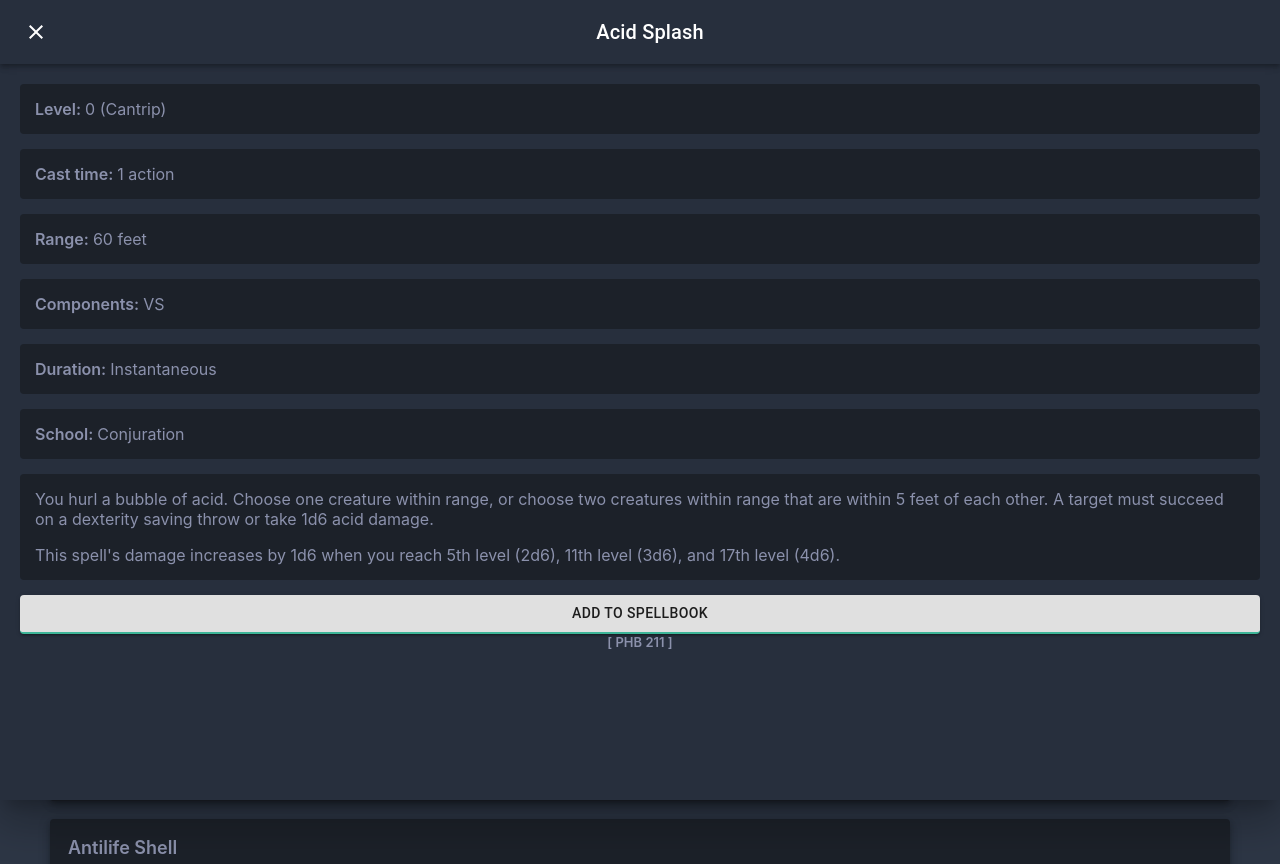
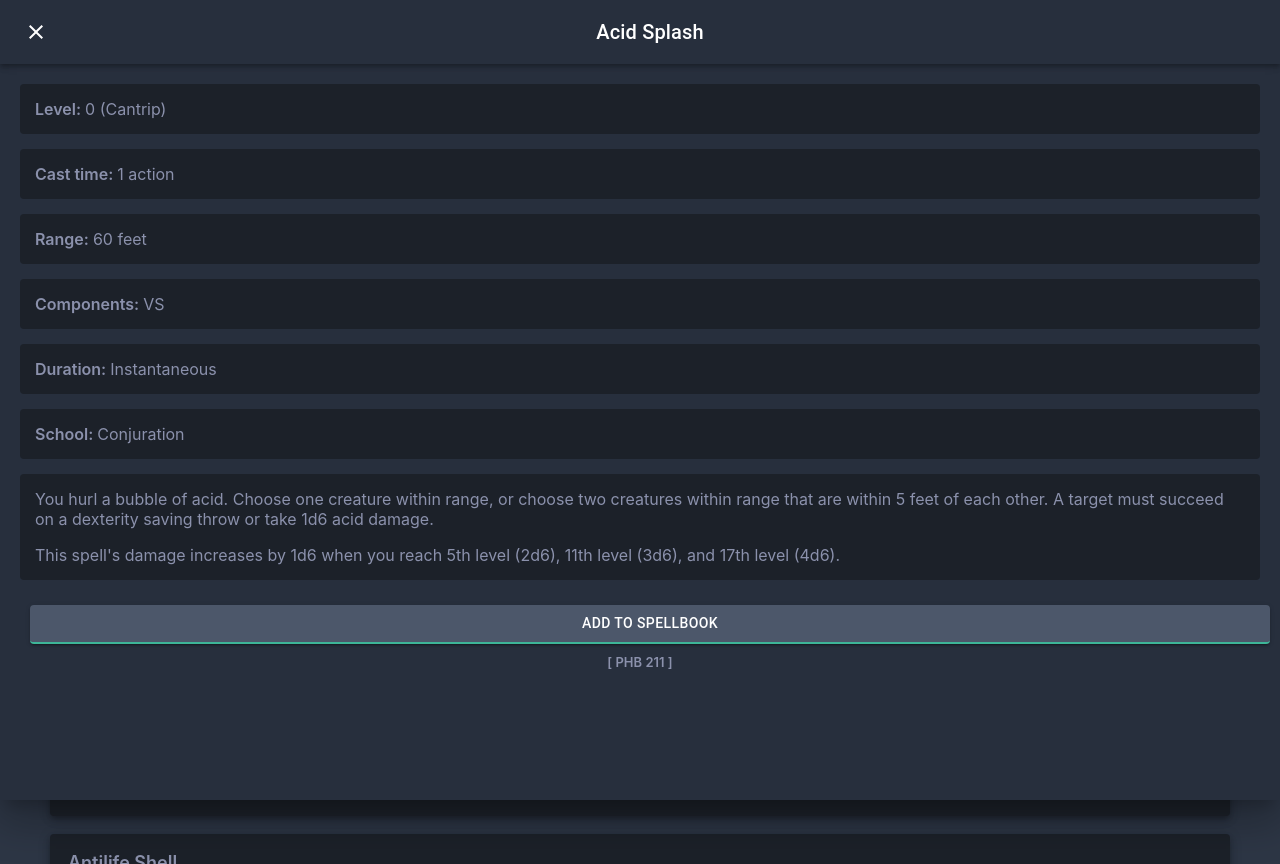
Before and after one commit to dotmotion/handy-haversack, a React (Create React App) app: page / in a window 1280 px wide. Both pictures are taken after a click on the element "Acid Splash". Built offline with nearby package versions, Linux system fonts and the light colour scheme.

Commit message:
updated styles

```diff
--- a/src/App.css
+++ b/src/App.css
@@ -164,6 +164,16 @@ span {
   font-size: 18px;
 }
 
+.list-paper2 {
+  padding: 18px;
+  margin: 18px;
+  cursor: pointer;
+  color: var(--txt) !important;
+  background-color: var(--light) !important;
+  font-weight: 600;
+  font-size: 18px;
+}
+
 .list-paper-inner {
   padding: 10px;
   margin: 5px;
@@ -202,6 +212,7 @@ span {
 
 .list-body {
   width: 95%;
+  margin-top: 15px;
 }
 
 .wait {
@@ -434,3 +445,16 @@ span {
 .MuiInputBase-input {
   text-align: center !important;
 }
+
+.spell-button {
+  margin: 10px !important;
+  color: var(--txt) !important;
+  background-color: var(--light) !important;
+}
+
+.MuiDivider-root {
+  background-color: var(--light) !important;
+  width: 95% !important;
+  margin: auto !important;
+  height: 0.8px !important;
+}
```
